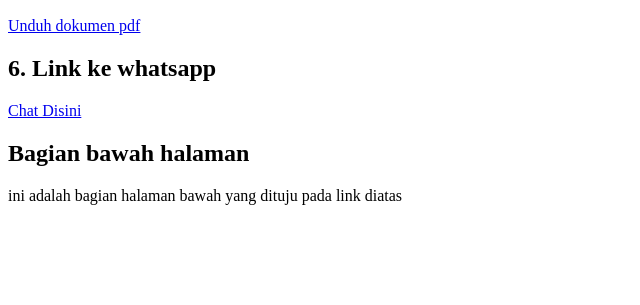
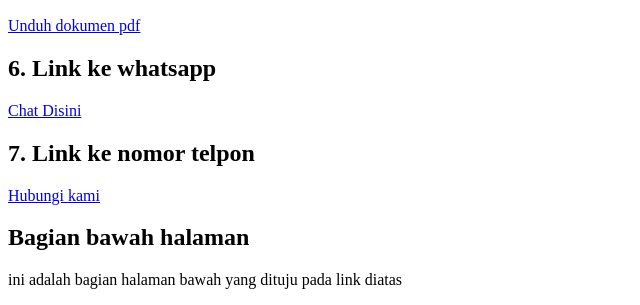
Before and after one commit to dapimorales/1124160205-p5, a plain HTML site: page index.html in a window 1280 px wide. Shown: the part 845-1150 px from the top of the page, without its empty margins (0-640 px from the left). Before the commit the page ends 1066 px from the top, so only its background shows below. Drawn offline with Linux system fonts and the light colour scheme.

Commit message:
Link ke nomor telepon

```diff
--- a/index.html
+++ b/index.html
@@ -36,6 +36,9 @@
     <h2>6. Link ke whatsapp</h2>
     <a href="https://wa.me/6285710465321" target="_blank">Chat Disini</a>
 
+    <h2>7. Link ke nomor telpon</h2>
+    <a href="tel:+6285710465321">Hubungi kami</a>
+
     <h2 id="bagian-bawah">Bagian bawah halaman</h2>
     <p>ini adalah bagian halaman bawah yang dituju pada link diatas</p>
 
```
